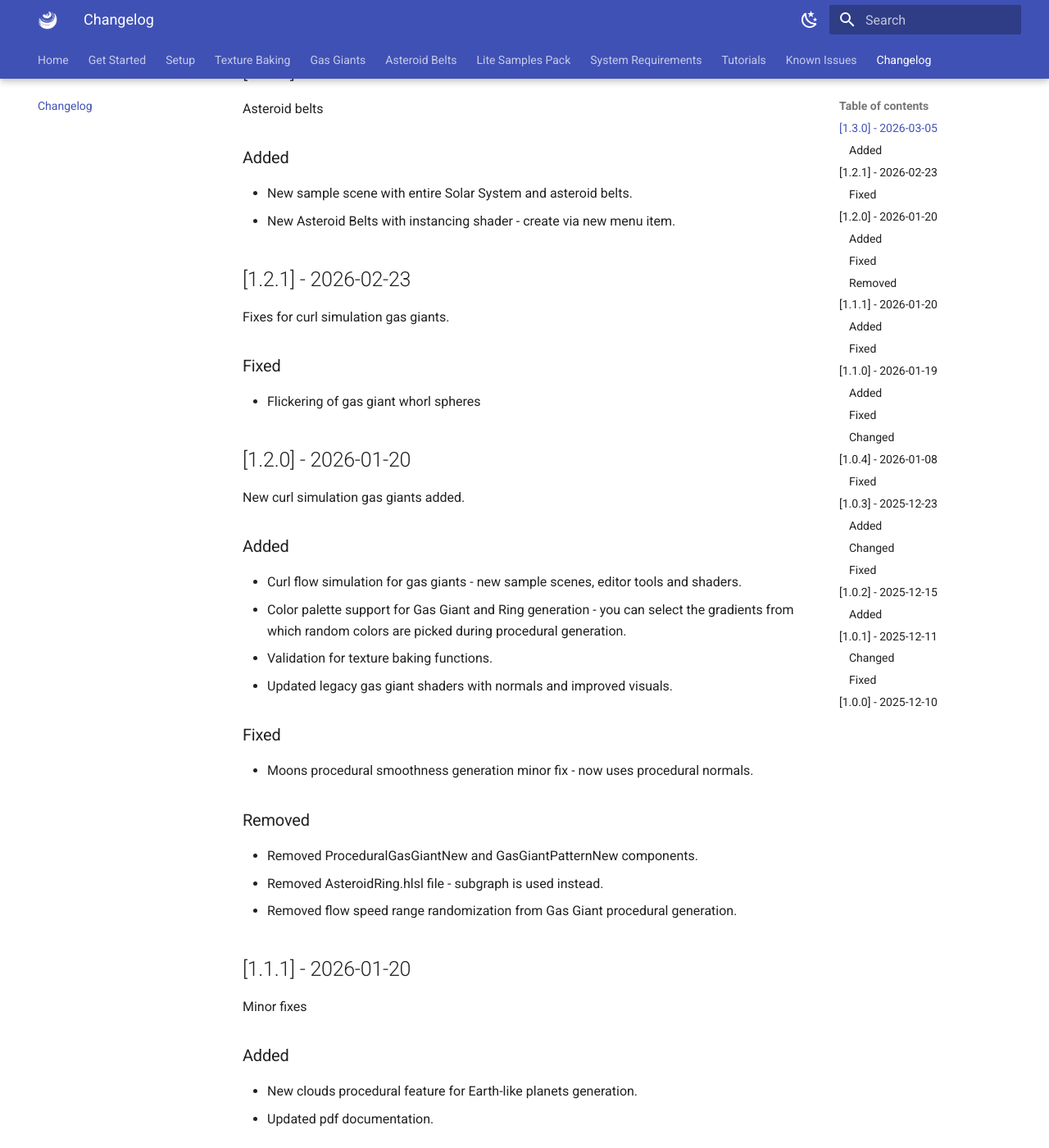
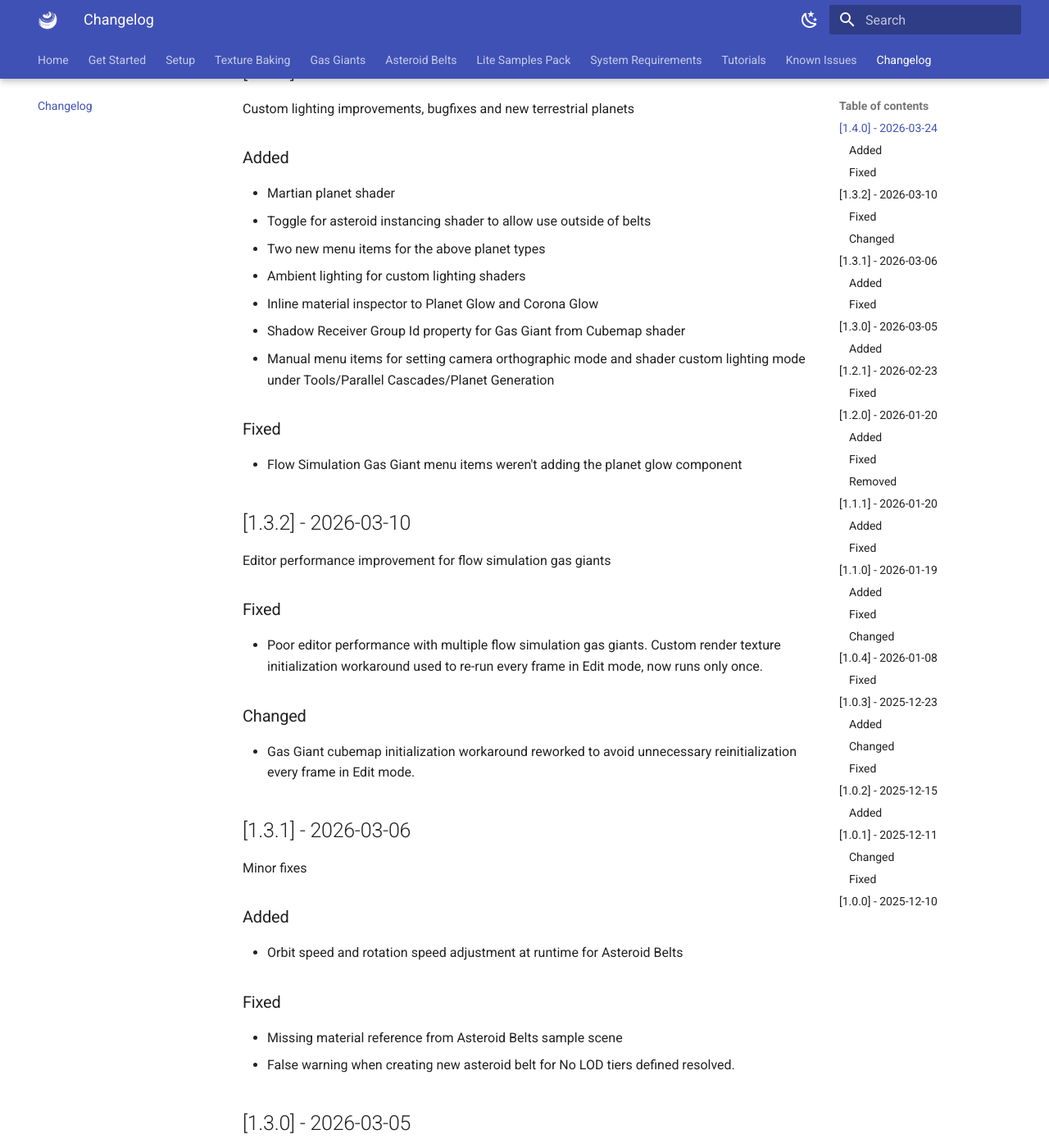
Before and after one commit to Parallel-Cascades/procedural-planet-generation, an MkDocs documentation site: the page built from docs/changelog.md, in a window 1280 px wide and 1400 px high, scrolled down 266 px. Shown: the whole window at 82% size. Built offline with MkDocs 1.6.1 and Material for MkDocs 9.7.7, drawn with Linux system fonts in a browser that asks for light colours; the version menu is left out.

Commit message:
1.4.0 documentation update

```diff
--- a/docs/changelog.md
+++ b/docs/changelog.md
@@ -4,6 +4,40 @@ All notable changes to this project will be documented in this file.
 
 The format is based on [Keep a Changelog](https://keepachangelog.com/en/1.1.0/),
 and this project adheres to [Semantic Versioning](https://semver.org/spec/v2.0.0.html).
+
+## [1.4.0] - 2026-03-24
+Custom lighting improvements, bugfixes and new terrestrial planets
+
+### Added
+- Martian planet shader
+- Toggle for asteroid instancing shader to allow use outside of belts
+- Two new menu items for the above planet types
+- Ambient lighting for custom lighting shaders
+- Inline material inspector to Planet Glow and Corona Glow
+- Shadow Receiver Group Id property for Gas Giant from Cubemap shader
+- Manual menu items for setting camera orthographic mode and shader custom lighting mode under Tools/Parallel Cascades/Planet Generation
+
+### Fixed
+- Flow Simulation Gas Giant menu items weren't adding the planet glow component
+
+## [1.3.2] - 2026-03-10
+Editor performance improvement for flow simulation gas giants
+
+### Fixed
+- Poor editor performance with multiple flow simulation gas giants. Custom render texture initialization workaround used to re-run every frame in Edit mode, now runs only once.
+
+### Changed
+- Gas Giant cubemap initialization workaround reworked to avoid unnecessary reinitialization every frame in Edit mode.
+
+## [1.3.1] - 2026-03-06
+Minor fixes
+
+### Added
+- Orbit speed and rotation speed adjustment at runtime for Asteroid Belts
+
+### Fixed
+- Missing material reference from Asteroid Belts sample scene
+- False warning when creating new asteroid belt for No LOD tiers defined resolved.
 
 ## [1.3.0] - 2026-03-05
 Asteroid belts
```
Also changed, not shown: docs/custom-space-lighting.md (+6 -0 lines), docs/index.md (+4 -0 lines), docs/orthographic-camera.md (+5 -1 lines).
